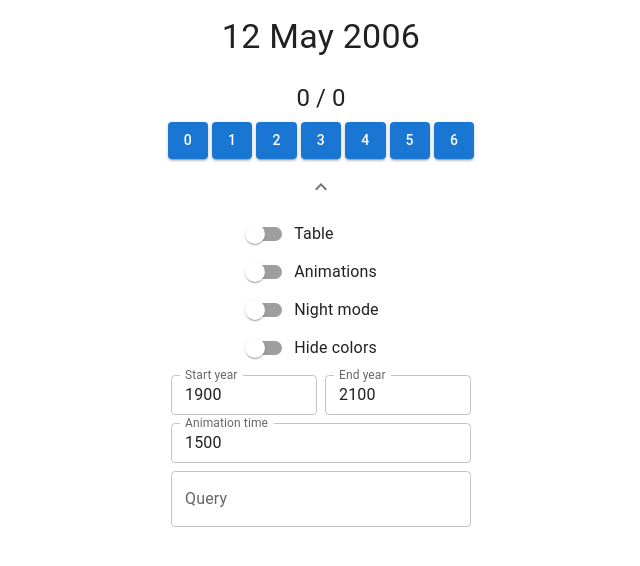
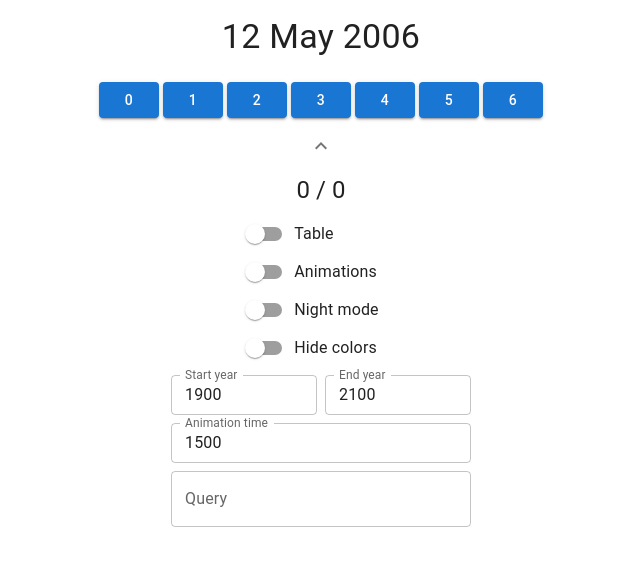
Before and after one commit to iwilare/doomsday-quiz, a React (Vite) app: page / in a window 1280 px wide. Shown: the top 566 px of the page, without its empty margins (319-959 px from the left). Built offline with nearby package versions, Linux system fonts and the light colour scheme.

Commit message:
Fix spacing on title, move counter to options

```diff
--- a/src/main.tsx
+++ b/src/main.tsx
@@ -151,23 +151,21 @@ function App() {
     <ThemeProvider theme={theme}>
       <CssBaseline />
       <mui.Stack alignItems="center" spacing={1}>
-        <mui.DialogTitle variant="h4" padding={0}
+        <mui.DialogTitle variant="h4" align="center" sx={{ px: 0 }}
           color={state.isCorrect === null ? 'default'
             : state.isCorrect ? 'green' : 'error'}>
           {state.showAnimations && state.$ == 'day' ? name.split(' ')[0]
-            : state.showAnimations && state.$ == 'month' ? name.split(' ')[1]
-              : state.showAnimations && state.$ == 'year' ? name.split(' ')[2]
-                : state.showAnimations && state.$ == 'wait' ? '?'
-                  : name}
+         : state.showAnimations && state.$ == 'month' ? name.split(' ')[1]
+         : state.showAnimations && state.$ == 'year' ? name.split(' ')[2]
+         : state.showAnimations && state.$ == 'wait' ? '?'
+         : name}
         </mui.DialogTitle>
-        <mui.Typography variant="h5">{state.won} / {state.did}</mui.Typography>
-        <mui.Stack spacing={0.5} alignItems="center" direction="row">{[0, 1, 2, 3, 4, 5, 6].map(i =>
+        <mui.Box sx={{ px: 1, width: '100%' }}>
+          <mui.Box sx={{ display: 'flex', width: '100%', justifyContent: 'center' }}>{[0, 1, 2, 3, 4, 5, 6].map(i =>
           <mui.Button
             variant="contained"
             key={i}
-            sx={{
-              minWidth: 0,
-            }}
+            sx={{ minWidth: 0, maxWidth: 60, mx: 0.25 }}
             fullWidth={true}
             color={
               state.$ != 'answer' ? 'primary'
@@ -189,7 +187,7 @@ function App() {
                   timeEnd: Date.now(),
                 }))
               }
-            }}>{i}</mui.Button>)}</mui.Stack>
+            }}>{i}</mui.Button>)}</mui.Box></mui.Box>
         {state.timeEnd ?
           <mui.Typography variant="h5" color={state.isCorrect === null ? 'default'
             : state.isCorrect ? 'green' : 'error'}>
@@ -231,14 +229,14 @@ function App() {
                 </mui.TableRow>)}
               </mui.Table>
             </mui.Card>
-            <mui.Card>
+            {/*<mui.Card>
               <mui.Table size="small">
                 {[16, 17, 18, 19, 20, 21, 22, 23].map(i => <mui.TableRow sx={{ color: [19, 20].includes(i) ? 'primary' : 'lightgrey' }}>
                   <mui.TableCell align="right">{i}</mui.TableCell><mui.TableCell padding="none">⟶</mui.TableCell>
                   <mui.TableCell align="right">{CENTURY[i % 4]}</mui.TableCell>
                 </mui.TableRow>)}
               </mui.Table>
-            </mui.Card>
+            </mui.Card>*/}
           </mui.Stack>
           : <></>}
         {!(state.showTables && state.$ == 'answer') ? [] :
@@ -282,6 +280,7 @@ function App() {
         </ExpandMore>
         <mui.Collapse in={state.showOptions} timeout="auto" unmountOnExit>
           <mui.Stack alignItems="center" spacing={1}>
+            <mui.Typography variant="h5" >{state.won} / {state.did}</mui.Typography>
             <mui.FormGroup>
               <mui.FormControlLabel
                 control={<mui.Switch />}
```
